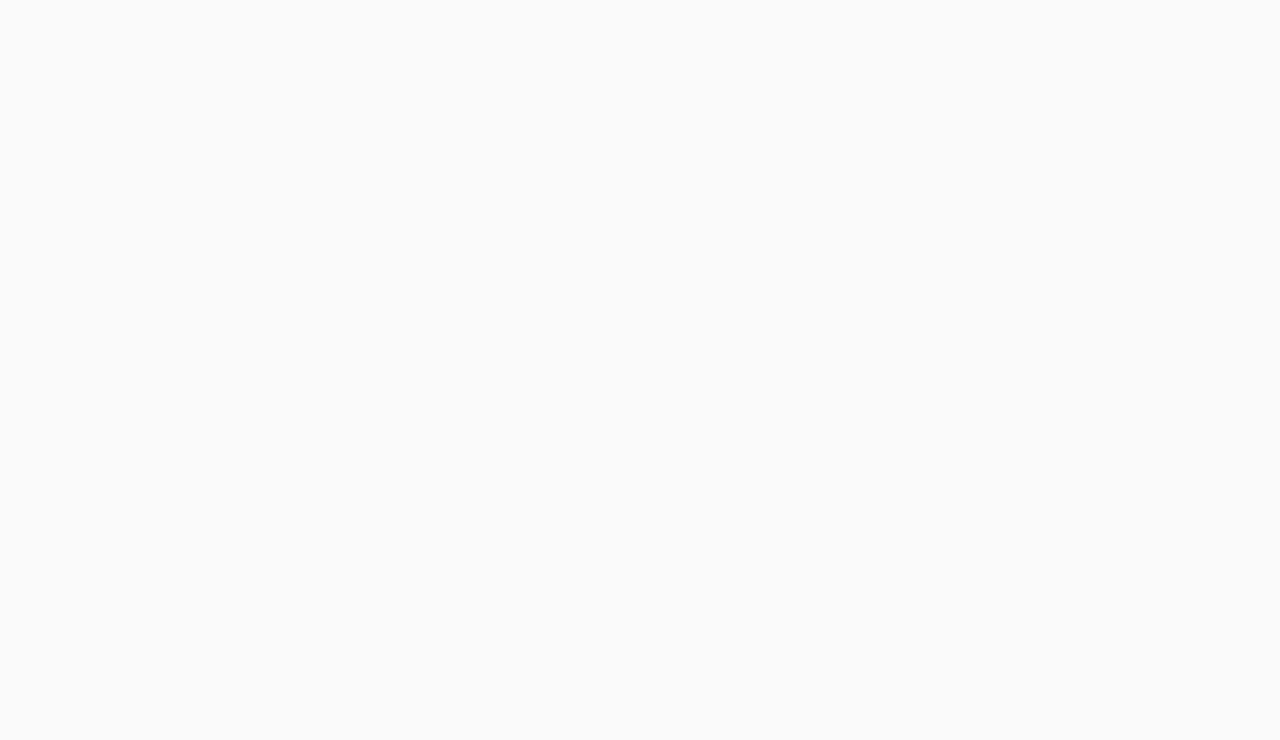
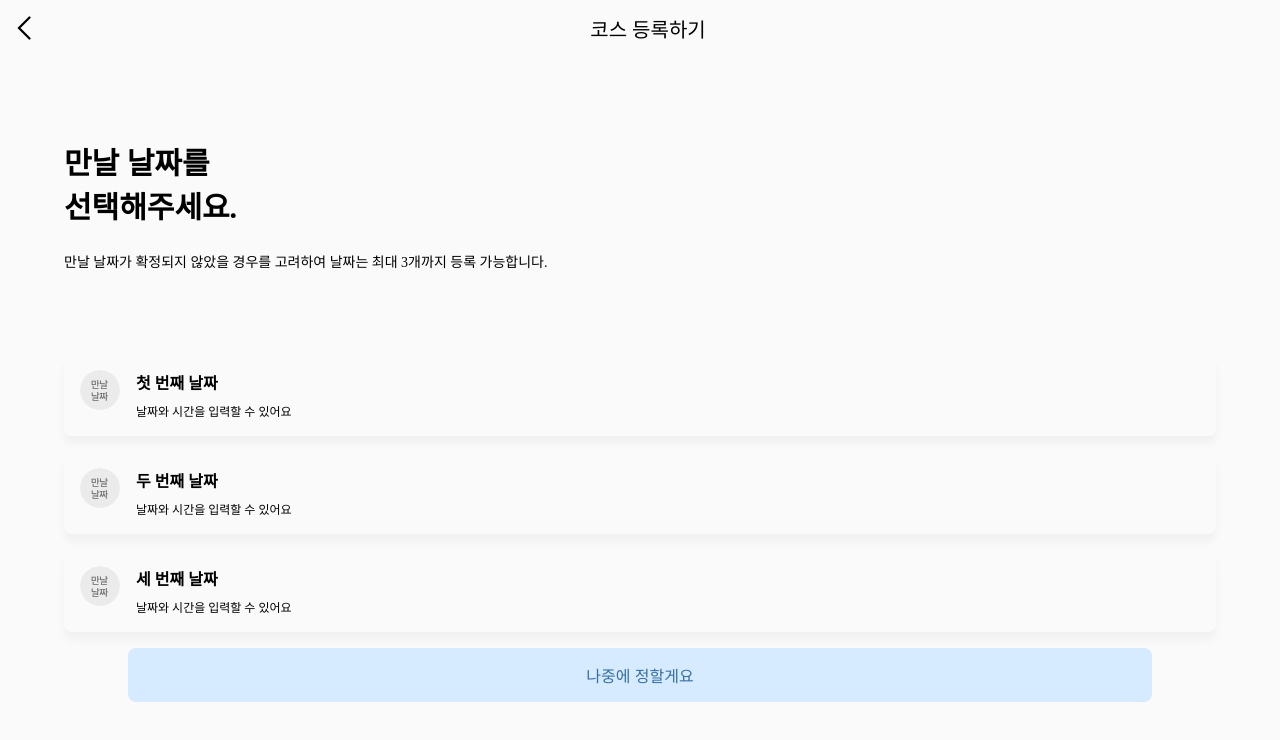
Before and after one commit to Makourse/Makourse_FE, a React (Vite) app: page /meetingdate in a window 1280 px wide. Before the commit this address had no page. Shown: the top 740 px of the page. Built offline with nearby package versions, Linux system fonts and the light colour scheme.

Commit message:
MeetingDate usestate 구성, 달력진행중

```diff
--- a/src/App.jsx
+++ b/src/App.jsx
@@ -2,6 +2,7 @@
 
 import Myplace from './Pages/MyPlace/Myplace';
 import MyplaceSave from './Pages/MyPlace/MyplaceSave';
+import Meetingdate from './Pages/MeetingDate/MeetingDate';
 
 const App = () => {
   return (
@@ -9,6 +10,7 @@
         <Routes>
           <Route path="/myplace" element={<Myplace />} />
           <Route path="/myplace/save" element={<MyplaceSave />} />
+          <Route path="/meetingdate" element={<Meetingdate />} />
         </Routes>
     </Router>
   );
--- a/src/Pages/MeetingDate/MeetingDate.jsx
+++ b/src/Pages/MeetingDate/MeetingDate.jsx
@@ -1 +1,185 @@
-//makecourse-date
+import React, { useState } from 'react';
+import styled from 'styled-components';
+import Button from '../../component/Button';
+import Header from '../../component/Header';
+
+import meetingdate from '../../assets/meetingdate.svg';
+import backgroundblue from '../../assets/bg_mypage3_bggra1_blue.svg';
+import backgroundpurple from '../../assets/bg_mypage3_bggra1_purple.svg';
+
+const Container = styled.div`
+    display: flex;
+    flex-direction: column;
+    height: 100vh;
+    max-height: 100vh;
+    position: relative;
+`;
+
+const MeetingDateContainer = styled.div`
+    flex-grow: 1;
+    display: flex;
+    flex-direction: column;
+    align-items: center;
+`;
+const DescriptionContainer = styled.div`
+    height: 40%;
+    display: flex;
+    flex-direction: column;
+    justify-content: center;
+    width: 90%;
+`;
+const DescriptionContainer2 = styled.div`
+    height: 30%;
+    display: flex;
+    flex-direction: column;
+    justify-content: center;
+    width: 90%;
+`;
+const DescriptionTitle = styled.div`
+    font-size: 1.875rem;
+    font-weight: 600;
+`;
+const DescriptionContent = styled.div`
+    margin-top: 1.5rem;
+    font-size: 0.875rem;
+    font-weight: 400;
+`;
+
+const DateContainer = styled.div`
+    display: flex;
+    flex-direction: column;
+    width: 90%;
+`;
+const Date = styled.div`
+    display: flex;
+    padding: 1rem;
+    margin-bottom: 1rem;
+    border-radius: 0.5rem;
+    box-shadow: 0px 8px 8px 0px #0000000A;
+`;
+
+const DateMeeting = styled.img`
+   width: 40px;
+   height: 40px;
+   border-radius: 50%;
+   margin-right: 1rem;
+`;
+const Text = styled.div`
+    display: flex;
+    flex-direction: column;
+    gap: 0.5rem;
+`;
+const Datetext = styled.div`
+    font-size: 1rem;
+    font-weight: 600;
+`;
+const Descriptiontext = styled.div`
+    font-size: 0.75rem;
+    font-weight: 400;
+`;
+
+const CalendarBackground = styled.div`
+    background-color: #FAFAFA;
+    flex-grow: 1;
+    border-radius: 1.5rem;
+    width: 100%;
+    box-shadow: 0px -4px 8px 0px #0000000A;
+`;
+const Bgpurple = styled.img`
+  width: 60vw;
+  position: absolute;
+  top: 43%;
+  left: 0%;
+  transform: translate(-10%, -50%);
+`;
+
+const Bgblue = styled.img`
+  width: 60vw;
+  position: absolute;
+  top: 50%;
+  left: 40%;
+  transform: translate(0%, -50%);
+`;
+
+
+const dates = [
+    { id: 1, title: '첫 번째 날짜', description: '날짜와 시간을 입력할 수 있어요' },
+    { id: 2, title: '두 번째 날짜', description: '날짜와 시간을 입력할 수 있어요' },
+    { id: 3, title: '세 번째 날짜', description: '날짜와 시간을 입력할 수 있어요' },
+];
+
+const Meetingdate = () => {
+    const [viewState, setViewState] = useState('initial'); // initial, selectDate, selectTime 상태를 관리
+
+    const handleDateClick = (id) => {
+        setViewState('selectDate'); // 날짜 선택 화면으로 전환
+    };
+
+    const handleDateSelection = () => {
+        setViewState('selectTime'); // 시간 선택 화면으로 전환
+    };
+
+    const handleTimeSave = () => {
+        setViewState('initial'); // 시간을 저장하고 초기 화면으로 돌아감
+    };
+
+    return (
+        <Container>
+            <Header title="코스 등록하기" />
+            <MeetingDateContainer>
+                {viewState === 'initial' && (
+                    <>
+                        <DescriptionContainer>
+                            <DescriptionTitle>만날 날짜를</DescriptionTitle>
+                            <DescriptionTitle>선택해주세요.</DescriptionTitle>
+                            <DescriptionContent>
+                                만날 날짜가 확정되지 않았을 경우를 고려하여 날짜는 최대 3개까지 등록 가능합니다.
+                            </DescriptionContent>
+                        </DescriptionContainer>
+                        <DateContainer>
+                            {dates.map((date) => (
+                                <Date key={date.id} onClick={() => handleDateClick(date.id)}>
+                                    <DateMeeting src={meetingdate} alt="meetingdate" />
+                                    <Text>
+                                        <Datetext>{date.title}</Datetext>
+                                        <Descriptiontext>{date.description}</Descriptiontext>
+                                    </Text>
+                                </Date>
+                            ))}
+                        </DateContainer>
+                        <Button text="나중에 정할게요" />
+                    </>
+                )}
+
+                {viewState === 'selectDate' && (
+                    <>
+                    <DescriptionContainer2>
+                    <Bgpurple src={backgroundpurple} alt="purlplecircle" />
+                    <Bgblue src={backgroundblue} alt="bluecircle" />
+                        <DescriptionTitle>날짜를</DescriptionTitle>
+                        <DescriptionTitle>선택해주세요.</DescriptionTitle>
+                    </DescriptionContainer2>
+                    <CalendarBackground>
+                    <Button text="저장하기" onClick={handleDateSelection} />
+                    </CalendarBackground>
+
+                    </>
+                )}
+
+                {viewState === 'selectTime' && (
+                    <div>
+                        <p>시간을 드래그로 조절하세요.</p>
+                        <Button text="시간 저장" onClick={handleTimeSave} />
+                    </div>
+                )}
+            </MeetingDateContainer>
+        </Container>
+    );
+};
+
+export default Meetingdate;
+
+
+  //아무거나 눌리게하고
+  //세번째날짜를눌러서 날짜입력이 되더라도 위에 비어있는 박스가 있으면
+  //빈 박스에날짜기입되게
--- a/src/Pages/MyPlace/MyplaceSave.jsx
+++ b/src/Pages/MyPlace/MyplaceSave.jsx
@@ -82,17 +82,27 @@
   white-space: nowrap;
 `;
 
-const SuggestionContainer=styled.div`
-   display:flex;
+const SuggestionContainer = styled.div`
+  display: flex;
   flex-direction: column;
   width: 90%;
 `;
-const Suggestion=styled.div`
-   padding: 0.7rem;
+const Suggestion = styled.div`
+  padding: 0.5rem;
+  padding-bottom: 1rem;
   border-bottom: 1px solid #F1F1F1;
   display: flex;
-   align-items: center;
+  justify-content: center;
+  flex-direction: column;
   margin: 0.5rem 0;
+`;
+
+const HighlightedText = styled.span`
+  color: skyblue;
+`;
+
+const NormalText = styled.span`
+  color: black;
 `;
 
 const MyplaceSave = () => {
@@ -129,6 +139,19 @@
     setSuggestions([]);
   };
 
+  // Highlight matching parts of the text
+  const highlightText = (text, query) => {
+    if (!query) return <NormalText>{text}</NormalText>;
+    const parts = text.split(new RegExp(`(${query})`, 'gi'));
+    return parts.map((part, index) =>
+      part.toLowerCase() === query.toLowerCase() ? (
+        <HighlightedText key={index}>{part}</HighlightedText>
+      ) : (
+        <NormalText key={index}>{part}</NormalText>
+      )
+    );
+  };
+
   return (
     <Container>
       <Header title="나만의 장소" />
@@ -151,12 +174,11 @@
           <SuggestionContainer>
             {suggestions.map((suggestion, index) => (
               <Suggestion key={index}>
-              {suggestion.name}
-              {suggestion.address}
+                <div>{highlightText(suggestion.name, searchQuery)}</div>
+                <div>{highlightText(suggestion.address, searchQuery)}</div>
               </Suggestion>
             ))}
           </SuggestionContainer>
-
         ) : (
           <Logo src={star} alt="star" />
         )}
```
Also changed, not shown: src/assets/meetingdate.svg (added). Lines whose indentation alone changed are shown as unchanged.
